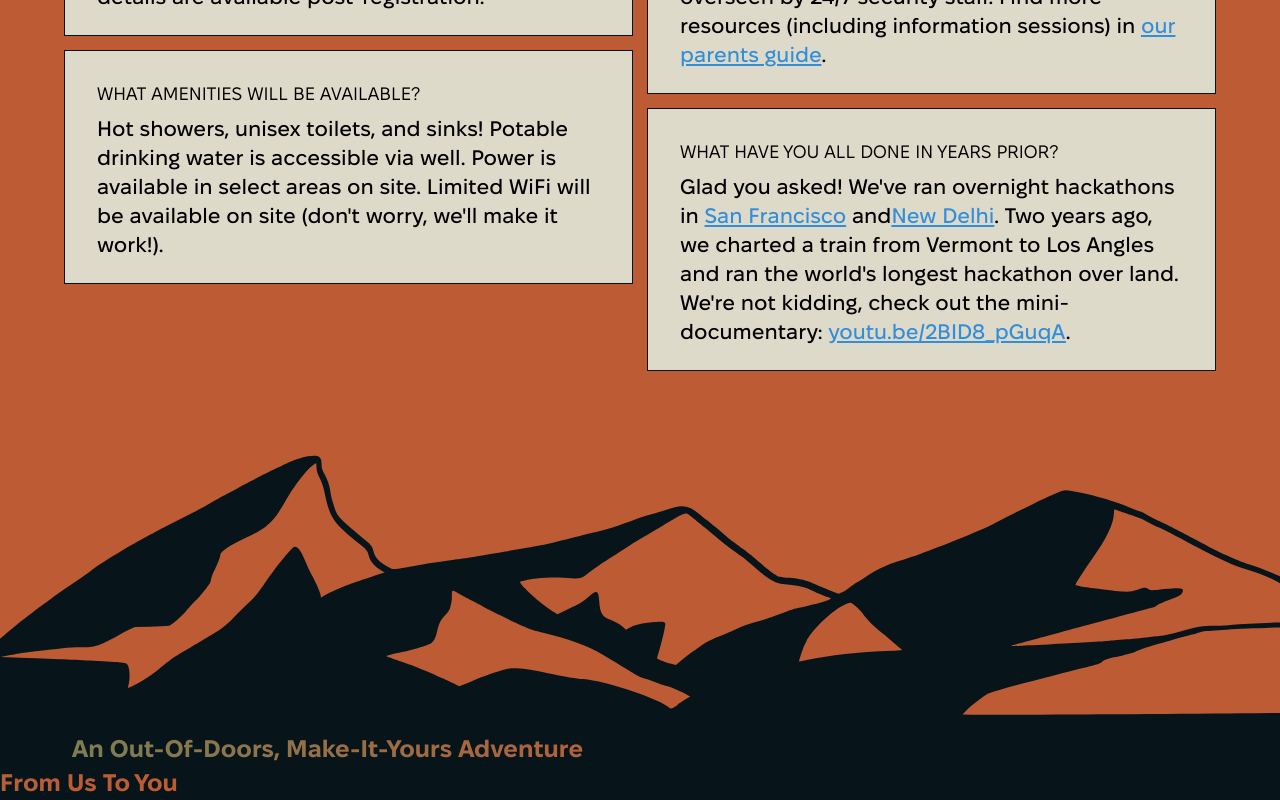
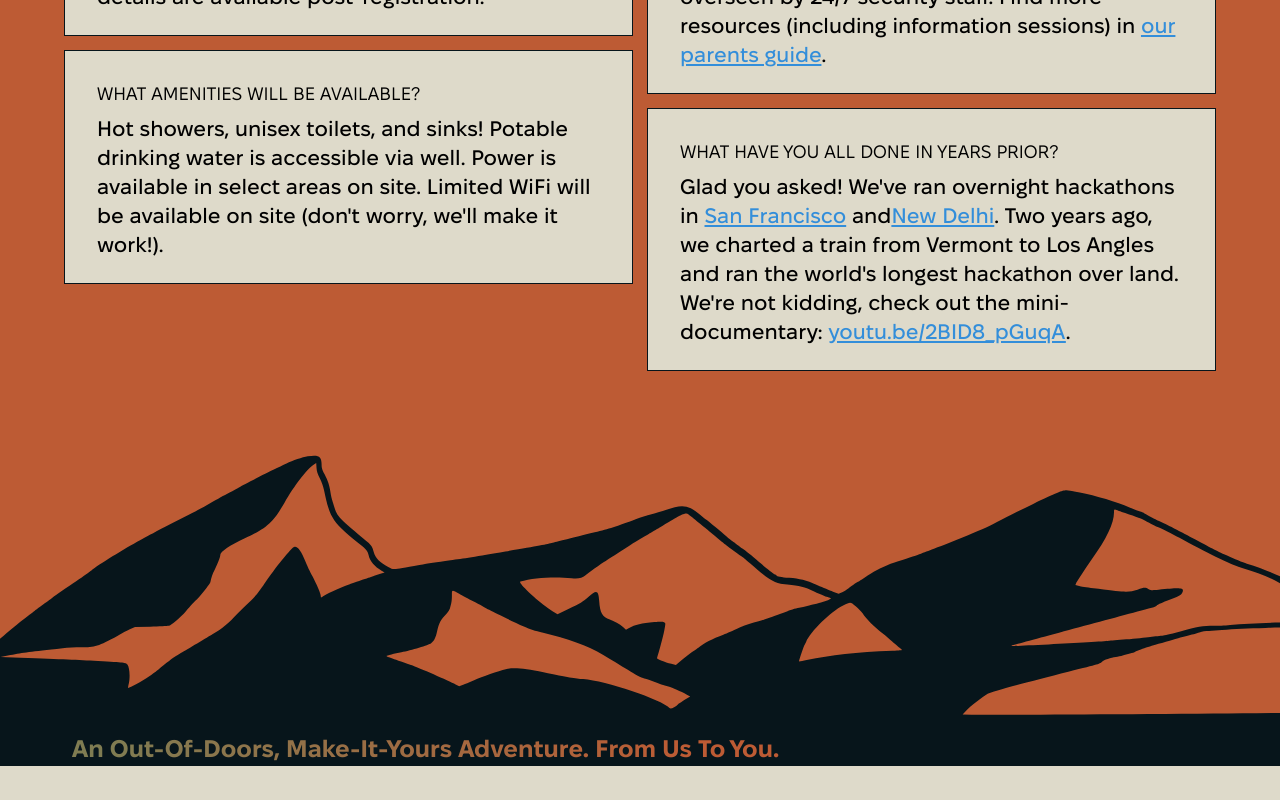
Before and after one commit to hackclub/www-outernet, a Next.js app: page / in a window 1280 px wide. Shown: the part 6783-7583 px from the top of the page. After the commit the page ends 7549 px from the top, so only its background shows below. Built offline with nearby package versions, Linux system fonts and the light colour scheme.

Commit message:
Update Footer.js

```diff
--- a/components/Footer.js
+++ b/components/Footer.js
@@ -5,7 +5,7 @@ export default function Footer() {
         <>
             <div className={styles.footer}>
                 <img className={styles.footerImage} src="./assets/mountains-two.svg"/>
-                <h3 className={styles.footerOne}>An Out-Of-Doors, Make-It-Yours Adventure<br />From Us To You</h3>
+                <h3 className={styles.footerOne}>An Out-Of-Doors, Make-It-Yours Adventure. From Us To You.</h3>
             </div>
         </>
     )
```
